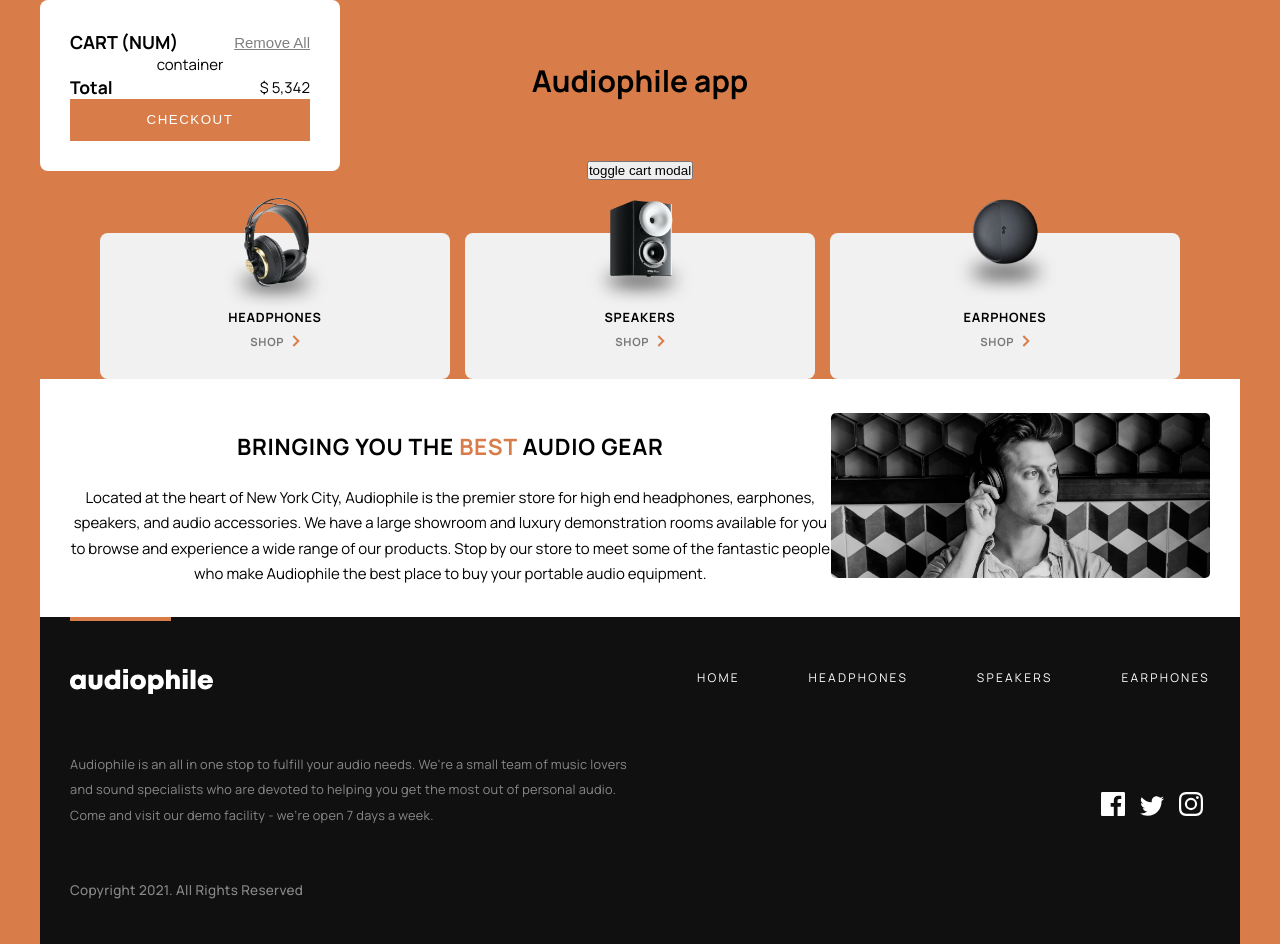
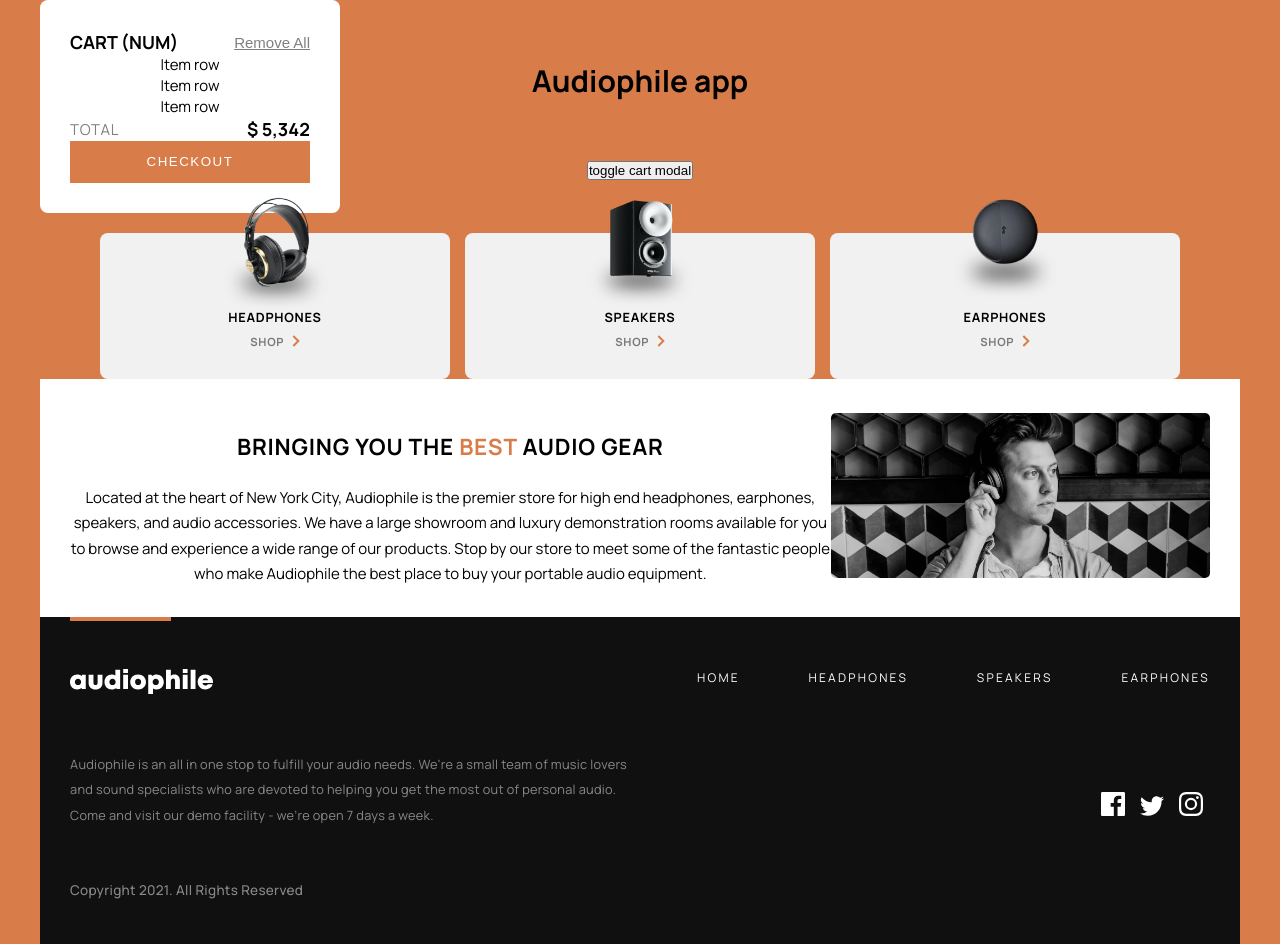
Before and after one commit to Cats-n-coffee/frontend-mentor-audiophile-collab, a React (Create React App) app: page / in a window 1280 px wide. Both pictures are taken after a click on the button "toggle cart modal". Built offline with nearby package versions, Linux system fonts and the light colour scheme.

Commit message:
added temporary cart for testing and building component

```diff
--- a/src/components/sharedComponents/cart/ItemContainer.jsx
+++ b/src/components/sharedComponents/cart/ItemContainer.jsx
@@ -1,5 +1,35 @@
 import React from "react";
+import ItemRow from "./ItemRow";
+
+const tempCart = [
+  {
+    id: 1,
+    image: "./assets/cart/image-xx99-mark-two-headphones.jpg",
+    name: "XX99 MK II",
+    price: 2999,
+  },
+  {
+    id: 2,
+    image: "./assets/cart/image-xx59-headphones.jpg",
+    name: "XX59",
+    price: 899,
+  },
+  {
+    id: 3,
+    image: "./assets/cart/image-yx1-earphones.jpg",
+    name: "YX1",
+    price: 599,
+  },
+];
 
 export default function ItemContainer() {
-  return <div>container</div>;
+  return tempCart.length ? (
+    <section>
+      {tempCart.map((item) => (
+        <ItemRow key={item.id} item={item} />
+      ))}
+    </section>
+  ) : (
+    "No item in the cart"
+  );
 }
--- a/src/components/sharedComponents/cart/_cartModal.scss
+++ b/src/components/sharedComponents/cart/_cartModal.scss
@@ -35,9 +35,18 @@
   }
 
   &__totalWrapper {
+    h3 {
+      color: $black-half-opacity;
+      text-transform: uppercase;
+      letter-spacing: 0.05rem;
+      font-weight: 400;
+      font-size: 1rem;
+    }
   }
 
   &__totalAmount {
+    font-weight: 700;
+    font-size: 1.2rem;
   }
 
   .btn__checkout {
```
